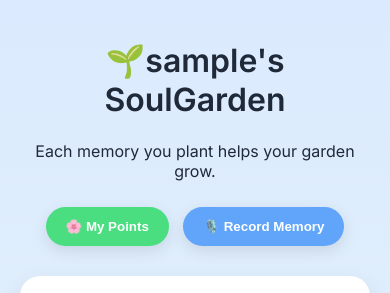
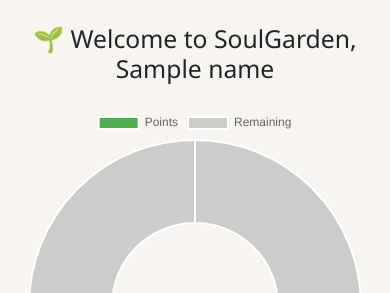
Before and after one commit to garvboiiiii/SoulGarden, a Flask app: template templates/dashboard.html in a window 390 px wide; the page is wider, and only the part inside the window is pictured. Shown: the top 293 px of that part. Run offline with Flask 3, Linux system fonts and the light colour scheme; the template is opened without the code that fills it: most values are stand-ins (such as "Sample title", 1, 10 or a date in 2020); parts of the project's set-up code (start-up, migrations or seed data) failed here and were passed over.

Commit message:
Update dashboard.html

```diff
--- a/templates/dashboard.html
+++ b/templates/dashboard.html
@@ -1,105 +1,78 @@
+<!-- dashboard.html -->
 <!DOCTYPE html>
 <html lang="en">
 <head>
-  <meta charset="UTF-8" />
-  <meta name="viewport" content="width=device-width, initial-scale=1.0" />
-  <title>SoulGarden - Your Memory Garden</title>
-  <link href="https://fonts.googleapis.com/css2?family=Inter:wght@400;600&display=swap" rel="stylesheet">
+  <meta charset="UTF-8">
+  <meta name="viewport" content="width=device-width, initial-scale=1.0">
+  <title>SoulGarden: Your Memory Garden</title>
+  <link href="https://cdn.jsdelivr.net/npm/bootstrap@5.3.0/dist/css/bootstrap.min.css" rel="stylesheet">
+  <script src="https://cdn.jsdelivr.net/npm/chart.js"></script>
   <style>
     body {
-      margin: 0;
-      font-family: 'Inter', sans-serif;
-      background: linear-gradient(to bottom, #dbeafe, #f0fdf4);
-      color: #1f2937;
-      padding: 20px;
+      background: #f8f4f0;
+      font-family: 'Segoe UI', sans-serif;
     }
-    header {
-      text-align: center;
-      padding-bottom: 20px;
+    .garden {
+      display: flex;
+      flex-wrap: wrap;
+      gap: 12px;
     }
-    .garden-container {
-      display: grid;
-      grid-template-columns: repeat(auto-fit, minmax(220px, 1fr));
-      gap: 20px;
+    .memory-card {
+      background: white;
+      border-radius: 16px;
+      padding: 1rem;
+      box-shadow: 0 0 10px rgba(0,0,0,0.1);
+      width: 240px;
     }
-    .plant-card {
-      background: white;
-      border-radius: 20px;
-      padding: 20px;
-      box-shadow: 0 10px 25px rgba(0,0,0,0.1);
-      transition: transform 0.2s ease;
-    }
-    .plant-card:hover {
-      transform: scale(1.03);
-    }
-    .plant-card img {
-      max-width: 100%;
-      border-radius: 12px;
-    }
-    .plant-name {
-      font-weight: 600;
-      font-size: 1.2em;
-      margin-top: 10px;
-    }
-    .points-btn, .voice-btn {
-      background: #4ade80;
-      border: none;
-      color: white;
-      font-weight: 600;
-      padding: 12px 20px;
-      border-radius: 30px;
-      cursor: pointer;
-      margin: 10px 5px;
-      box-shadow: 0 5px 15px rgba(0,0,0,0.1);
-    }
-    .voice-btn {
-      background: #60a5fa;
-    }
-    footer {
-      text-align: center;
-      margin-top: 40px;
-      font-size: 0.9em;
-      color: #6b7280;
+    .flower {
+      width: 60px;
+      height: 60px;
     }
   </style>
 </head>
-<body>
-  <header>
-<h1>🌱{{username}}'s SoulGarden</h1>
-    <p>Each memory you plant helps your garden grow.</p>
-    <button class="points-btn">🌸 My Points</button>
-    <button class="voice-btn">🎙️ Record Memory</button>
-  </header>
+<body class="container py-4">
+  <h2 class="text-center mb-4">🌱 Welcome to SoulGarden, {{ name }}</h2>
+  <div class="row mb-4">
+    <div class="col-md-4">
+      <canvas id="pointsChart"></canvas>
+    </div>
+    <div class="col-md-8">
+      <h5>Current Streak: {{ streak }} days</h5>
+      <div class="d-flex gap-2">
+        {% for i in range(streak) %}
+          <img src="/static/flower.svg" class="flower" title="Day {{ i+1 }}">
+        {% endfor %}
+      </div>
+    </div>
+  </div>
 
-  <section class="garden-container">
-    <div class="plant-card">
-      <img src="https://i.ibb.co/WG6Yg3t/lotus.png" alt="Lotus of Reflection">
-      <div class="plant-name">Lotus of Reflection</div>
-      <p>A rare flower that blooms with each heartfelt voice note.</p>
+  <h4 class="mt-4">🌸 Your Memories</h4>
+  <div class="garden">
+    {% for m in memories %}
+    <div class="memory-card">
+      <div><strong>{{ m.timestamp[:10] }}</strong></div>
+      <div class="mt-1">{{ m.text }}</div>
+      <div class="mt-1">Mood: {{ m.mood }}</div>
+      {% if m.voice %}
+        <audio controls class="mt-2" src="{{ m.voice }}"></audio>
+      {% endif %}
     </div>
-    <div class="plant-card">
-      <img src="https://i.ibb.co/fnvZ7YZ/daisy.png" alt="Daisy of Joy">
-      <div class="plant-name">Daisy of Joy</div>
-      <p>Appears when you log a cheerful memory.</p>
-    </div>
-    <div class="plant-card">
-      <img src="https://i.ibb.co/WgFrYhC/mint.png" alt="Mint of Clarity">
-      <div class="plant-name">Mint of Clarity</div>
-      <p>Represents mindful entries and clear thoughts.</p>
-    </div>
-  </section>
-
-  <footer>
-    Built with Love🌿 by SoulGarden Team
-  </footer>
+    {% endfor %}
+  </div>
 
   <script>
-    document.querySelector('.points-btn').onclick = () => {
-      alert("You have 120 🌸 points!");
-    };
-    document.querySelector('.voice-btn').onclick = () => {
-      alert("Voice recording feature coming soon!");
-    };
+    const ctx = document.getElementById('pointsChart');
+    new Chart(ctx, {
+      type: 'doughnut',
+      data: {
+        labels: ['Points', 'Remaining'],
+        datasets: [{
+          label: 'Points',
+          data: [{{ points }}, 1000 - {{ points }}],
+          backgroundColor: ['#4caf50', '#ccc'],
+        }]
+      }
+    });
   </script>
 </body>
 </html>
```
